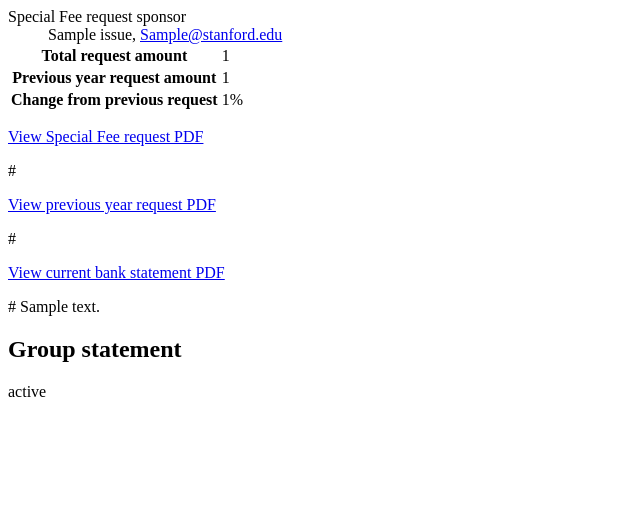
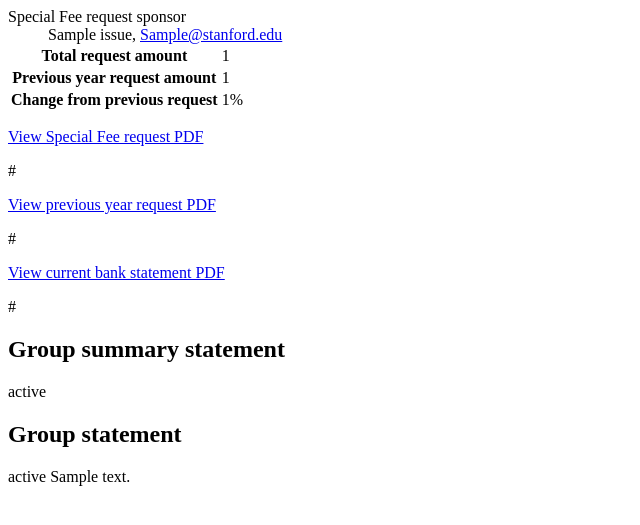
Before and after one commit to sqs/openelections, a Django app: template templates/issues/partials/special-fee-request.html in a window 1280 px wide. Shown: the top 525 px of the page, without its empty margins (0-640 px from the left). Run offline with Django 3.2, Linux system fonts and the light colour scheme; the template is opened without the code that fills it: most values are stand-ins (such as "Sample title", 1, 10 or a date in 2020).

Commit message:
short stmt

```diff
--- a/templates/issues/partials/special-fee-request.html
+++ b/templates/issues/partials/special-fee-request.html
@@ -36,8 +36,9 @@
     {% if not hidepdfs %}{{ issue.account_statement.url|pdf_viewer|safe }}{% endif %}
 {% endif %}
 
-{% if issue.budget_summary %}
-    {{ issue.budget_summary|safe }}
+{% if issue.statement_short %}
+    <h2>Group summary statement</h2>
+    <p>{{ issue.statement_short }}</p>
 {% endif %}
 
 {% if issue.statement %}
@@ -49,4 +50,8 @@
     {{ issue.statement|markdown:"safe" }}
 {% endif %}
 
+{% if issue.budget_summary %}
+    {{ issue.budget_summary|safe }}
+{% endif %}
+
 <br style="clear:both">
```
